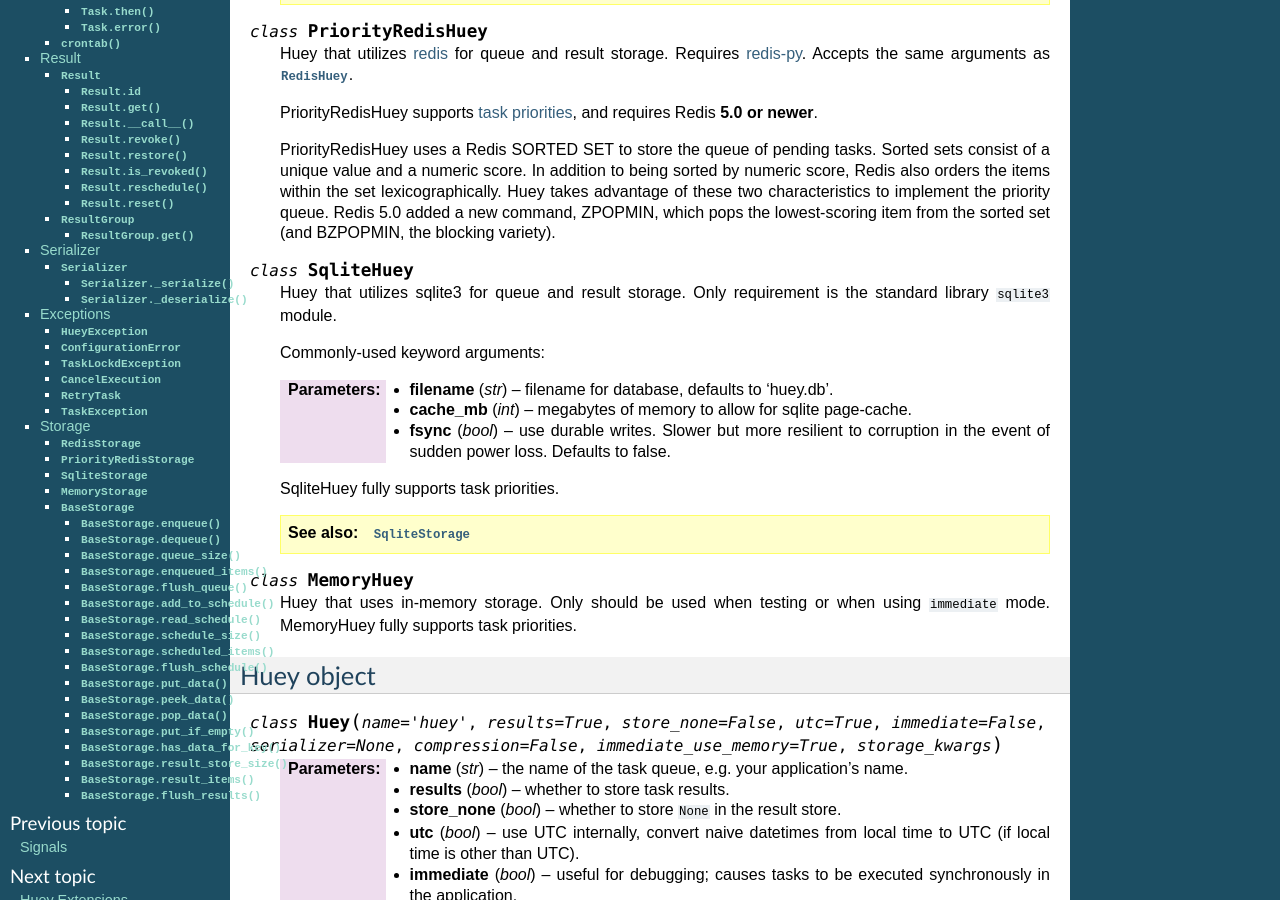
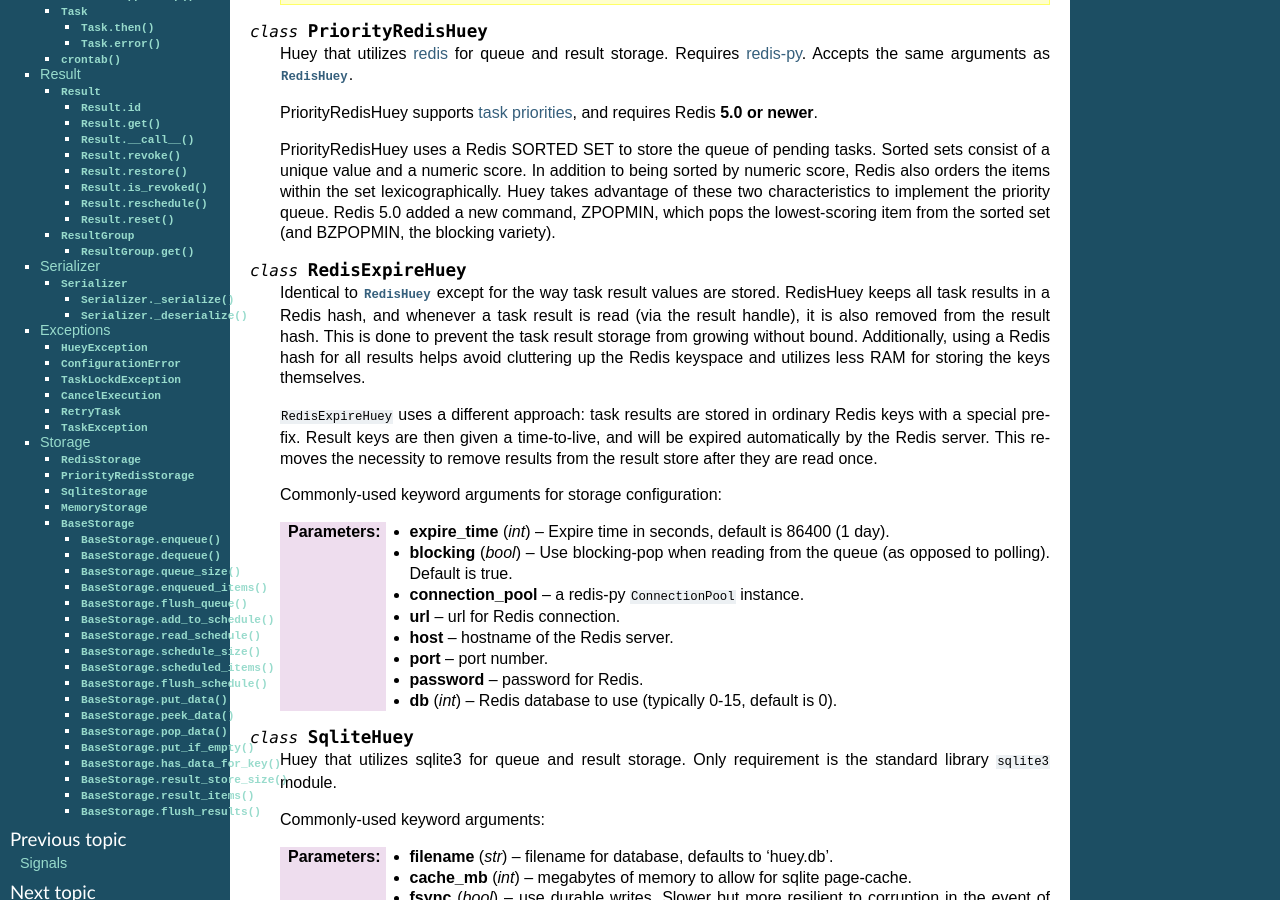
Before and after one commit to coleifer/huey, a Sphinx documentation site: the page built from docs/api.rst, in a window 1280 px wide and 900 px high, scrolled down 792 px. Built offline with Sphinx 7.4.7, drawn with Linux system fonts in a browser that asks for light colours.

Commit message:
Add docs and ensure we don't expire revocation/lock keys.

```diff
--- a/docs/api.rst
+++ b/docs/api.rst
@@ -60,6 +60,34 @@
     characteristics to implement the priority queue. Redis 5.0 added a new
     command, ZPOPMIN, which pops the lowest-scoring item from the sorted set
     (and BZPOPMIN, the blocking variety).
+
+.. py:class:: RedisExpireHuey
+
+    Identical to :py:class:`RedisHuey` except for the way task result values
+    are stored. RedisHuey keeps all task results in a Redis hash, and whenever
+    a task result is read (via the result handle), it is also removed from the
+    result hash. This is done to prevent the task result storage from growing
+    without bound. Additionally, using a Redis hash for all results helps avoid
+    cluttering up the Redis keyspace and utilizes less RAM for storing the keys
+    themselves.
+
+    ``RedisExpireHuey`` uses a different approach: task results are stored in
+    ordinary Redis keys with a special prefix. Result keys are then given a
+    time-to-live, and will be expired automatically by the Redis server. This
+    removes the necessity to remove results from the result store after they
+    are read once.
+
+    Commonly-used keyword arguments for storage configuration:
+
+    :param int expire_time: Expire time in seconds, default is 86400 (1 day).
+    :param bool blocking: Use blocking-pop when reading from the queue (as
+        opposed to polling). Default is true.
+    :param connection_pool: a redis-py ``ConnectionPool`` instance.
+    :param url: url for Redis connection.
+    :param host: hostname of the Redis server.
+    :param port: port number.
+    :param password: password for Redis.
+    :param int db: Redis database to use (typically 0-15, default is 0).
 
 .. py:class:: SqliteHuey
 
```
Also changed, not shown: 4 other files.
